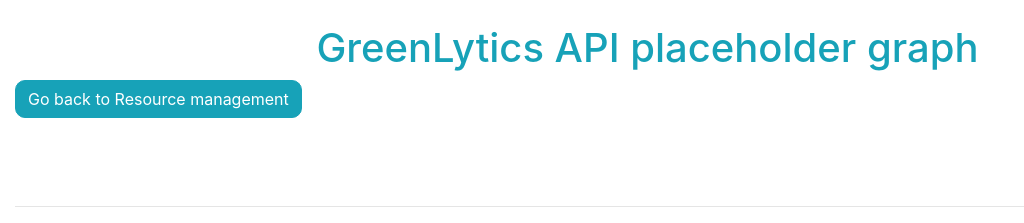
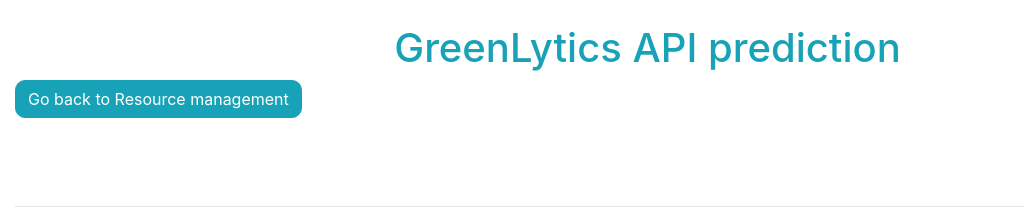
Before and after one commit to emilgq/MVK-GL, a Flask app: page /project/1 in a window 1280 px wide. Shown: the part 56-279 px from the top of the page, without its empty margins (0-1024 px from the left). Run offline with Flask 2, Linux system fonts and the light colour scheme; the visitor is signed in with stand-in values (Sample User, id 1); some libraries are stand-ins or nearby versions.

Commit message:
change info text above plotted graphs. API placeholder -> GL API prediction

```diff
--- a/front-end/templates/index.html
+++ b/front-end/templates/index.html
@@ -7,7 +7,7 @@
 </head>
 
 <body>
-  <h1 class="text-center text-info"> GreenLytics API placeholder graph </h1>
+  <h1 class="text-center text-info"> GreenLytics API prediction </h1>
 
   <a href="http://127.0.0.1:5000/project"><button style="border-radius:10px;" class="btn btn-info btn-md">
       Go back to Resource management
```
